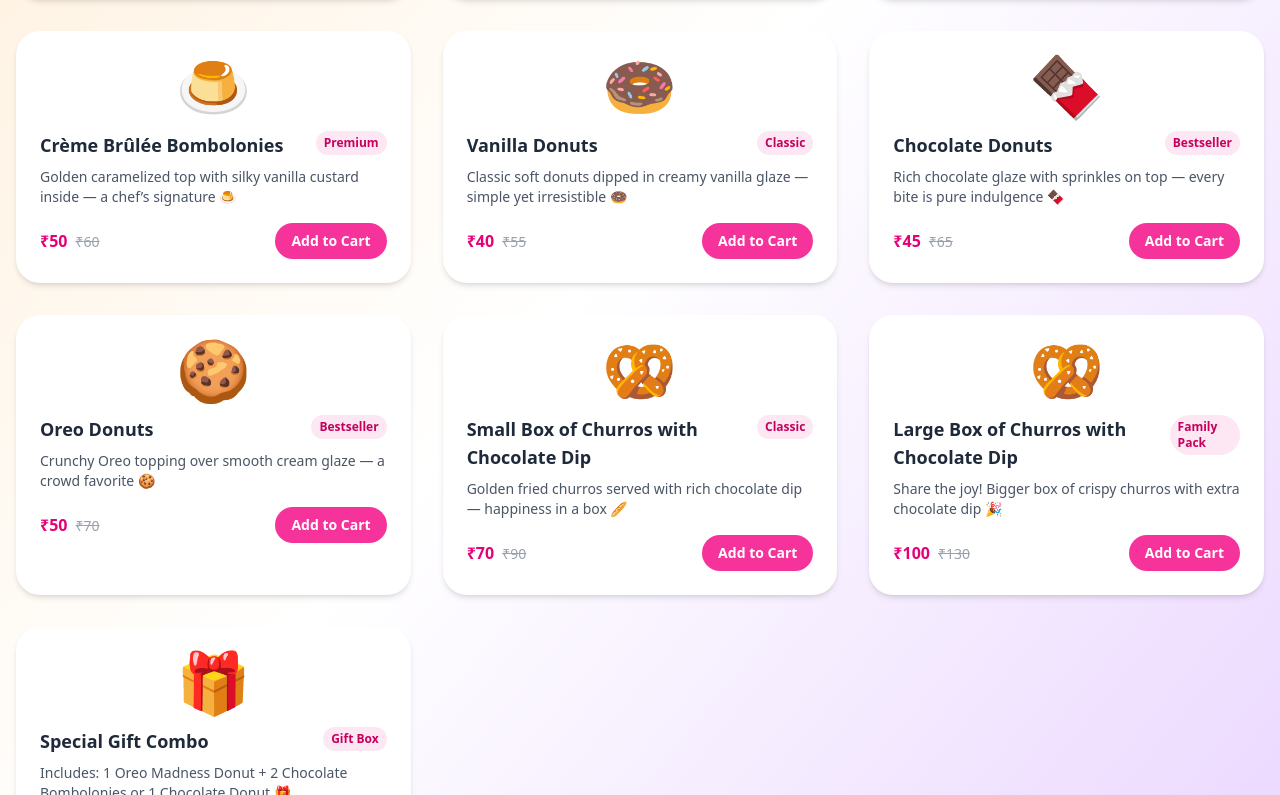
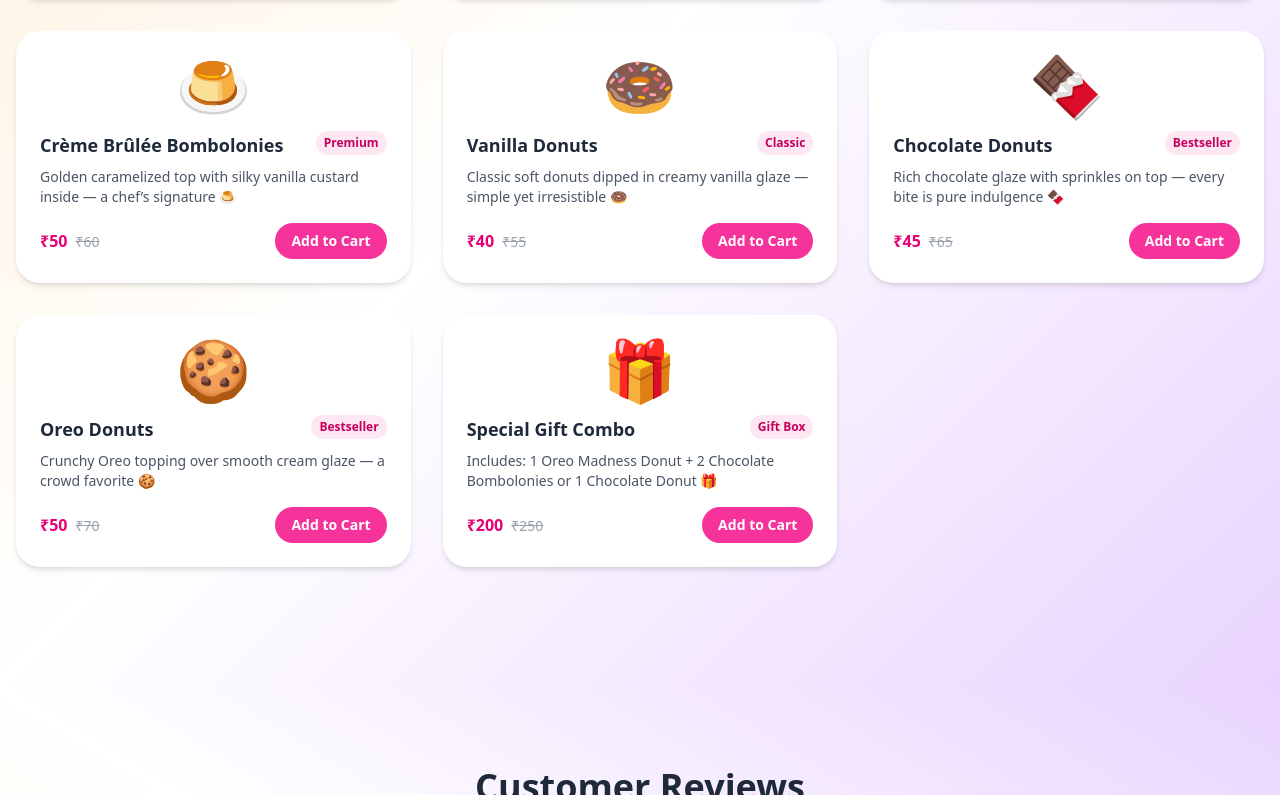
Before and after one commit to saurav84ya/Fluffy_Cravingss_web_2, a Next.js app: page / in a window 1280 px wide. Shown: the part 2077-2872 px from the top of the page. Built offline with nearby package versions, Linux system fonts and the light colour scheme.

Commit message:
menu item updated

```diff
--- a/src/app/page.js
+++ b/src/app/page.js
@@ -153,32 +153,32 @@ const menuItems = [
     orders: "3.1k",
     tags: ["Bestseller", "Youth Favorite"],
   },
-  {
-    id: 7,
-    name: "Small Box of Churros with Chocolate Dip",
-    category: "Churros",
-    description:
-      "Golden fried churros served with rich chocolate dip — happiness in a box 🥖",
-    price: "70",
-    originalPrice: "90",
-    image: "🥨",
-    rating: 4.6,
-    orders: "824",
-    tags: ["Classic", "Snack Box"],
-  },
-  {
-    id: 8,
-    name: "Large Box of Churros with Chocolate Dip",
-    category: "Churros",
-    description:
-      "Share the joy! Bigger box of crispy churros with extra chocolate dip 🎉",
-    price: "100",
-    originalPrice: "130",
-    image: "🥨",
-    rating: 4.8,
-    orders: "1.1k",
-    tags: ["Family Pack", "Party Special"],
-  },
+  // {
+  //   id: 7,
+  //   name: "Small Box of Churros with Chocolate Dip",
+  //   category: "Churros",
+  //   description:
+  //     "Golden fried churros served with rich chocolate dip — happiness in a box 🥖",
+  //   price: "70",
+  //   originalPrice: "90",
+  //   image: "🥨",
+  //   rating: 4.6,
+  //   orders: "824",
+  //   tags: ["Classic", "Snack Box"],
+  // },
+  // {
+  //   id: 8,
+  //   name: "Large Box of Churros with Chocolate Dip",
+  //   category: "Churros",
+  //   description:
+  //     "Share the joy! Bigger box of crispy churros with extra chocolate dip 🎉",
+  //   price: "100",
+  //   originalPrice: "130",
+  //   image: "🥨",
+  //   rating: 4.8,
+  //   orders: "1.1k",
+  //   tags: ["Family Pack", "Party Special"],
+  // },
   {
     id: 9,
     name: "Special Gift Combo",
```
